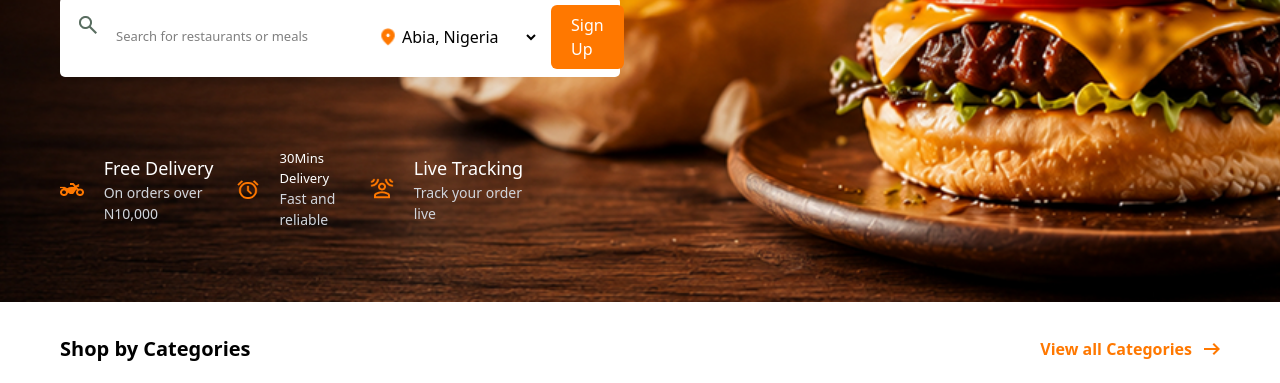
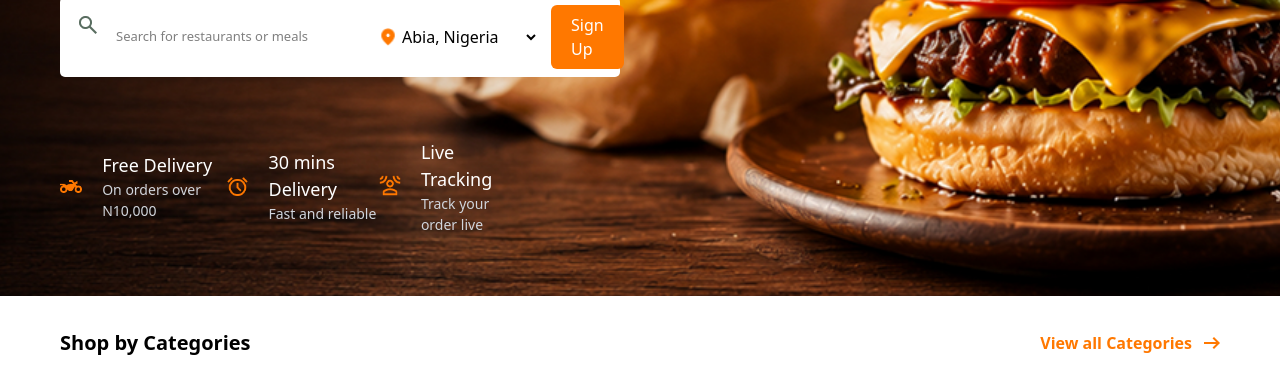
Before and after one commit to Techton-ZDeveloper/food-delivery-app, a website: page src/index.html in a window 1280 px wide. Shown: the part 417-800 px from the top of the page. Drawn offline with Linux system fonts and the light colour scheme.

Commit message:
second update

```diff
--- a/src/index.html
+++ b/src/index.html
@@ -81,7 +81,7 @@
               <div class="flex flex-row py-10">
                 <div class="flex justify-center items-center"><img class="w-7" src="images/clock.png" alt=""></div>
                 <div class="text-white pl-5">
-                  <p class="text-[18px] md:text-[13px]">30Mins Delivery</p>
+                  <p class="text-[18px] md:text-white text-[13px]">30 mins Delivery</p>
                   <p class="text-[14px] md:text-gray-300 text-[11px]">Fast and reliable</p>
                 </div>
               </div>
```
